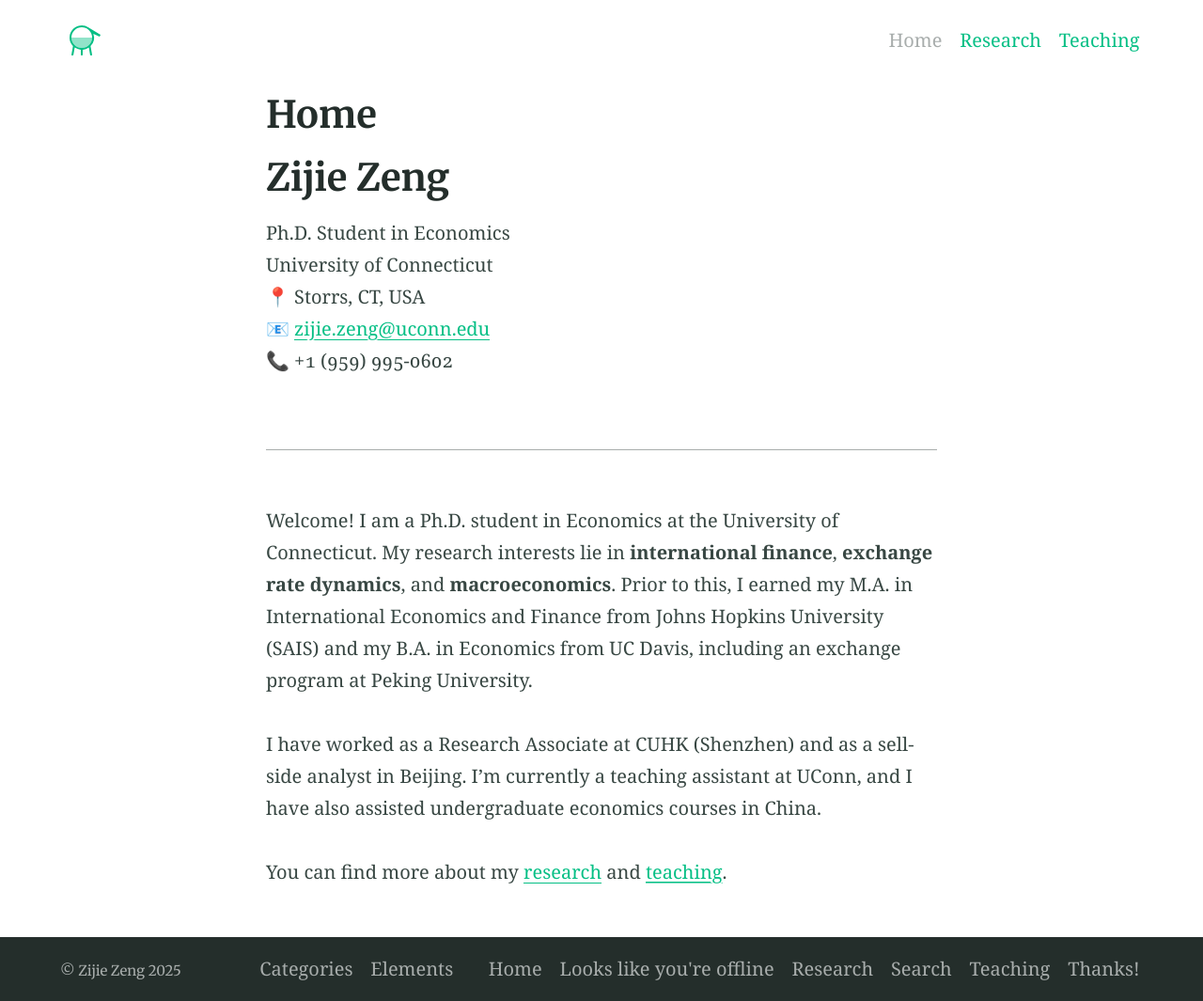
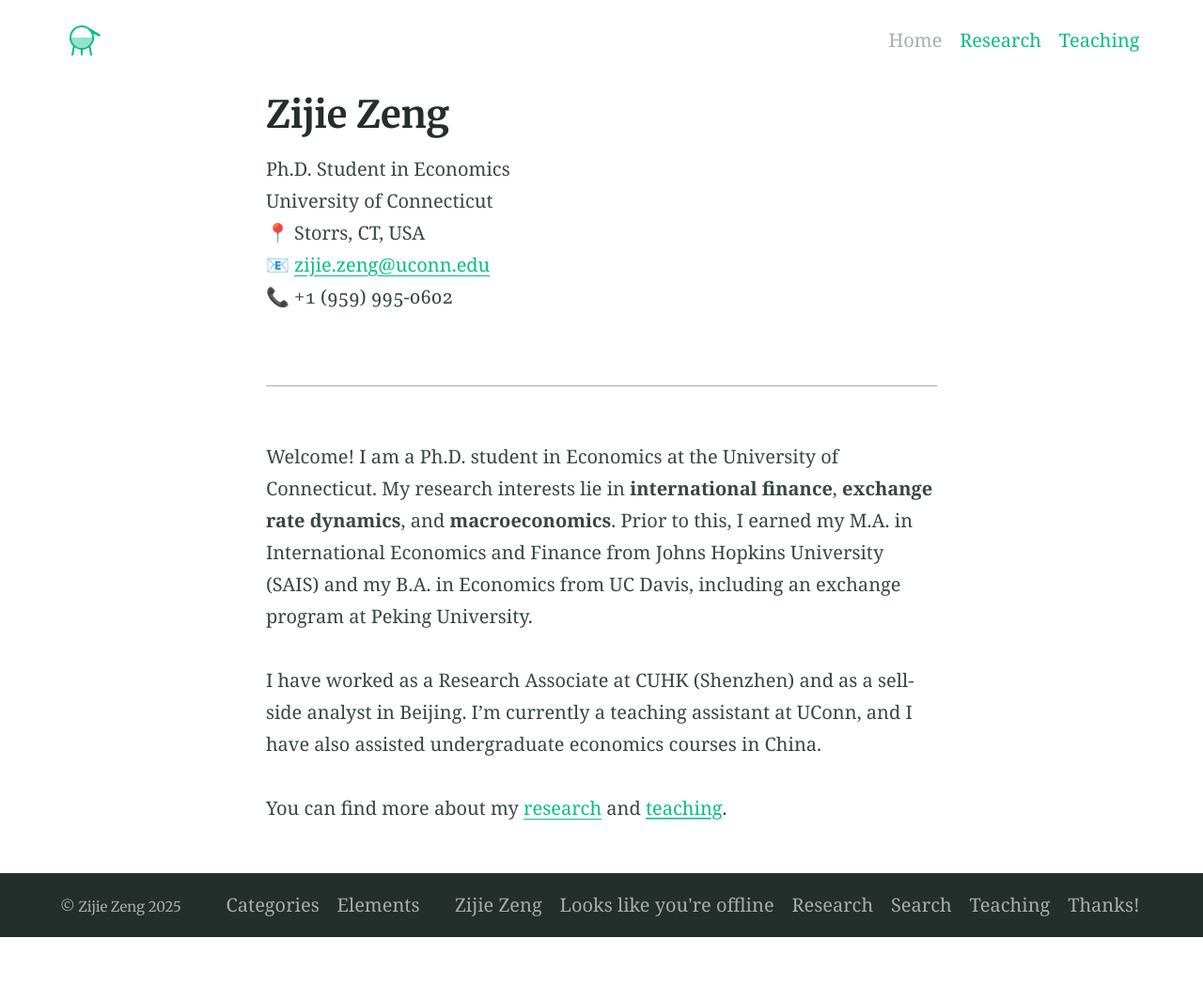
Before and after one commit to apezeng/apezeng.github.io, a Jekyll site: the page built from index.md, in a window 1280 px wide. Shown: the whole page at 94% size. Built offline with Jekyll 4.4.1, drawn with Linux system fonts in a browser that asks for light colours; after the commit the page ends 997 px from its top, so only the background shows below that.

Commit message:
Update index.md

```diff
--- a/index.md
+++ b/index.md
@@ -1,10 +1,10 @@
 ---
-title: "Home"
+title: "Zijie Zeng"
 layout: page
 permalink: /
 ---
 
-# Zijie Zeng
+
 
 Ph.D. Student in Economics
 University of Connecticut
```
